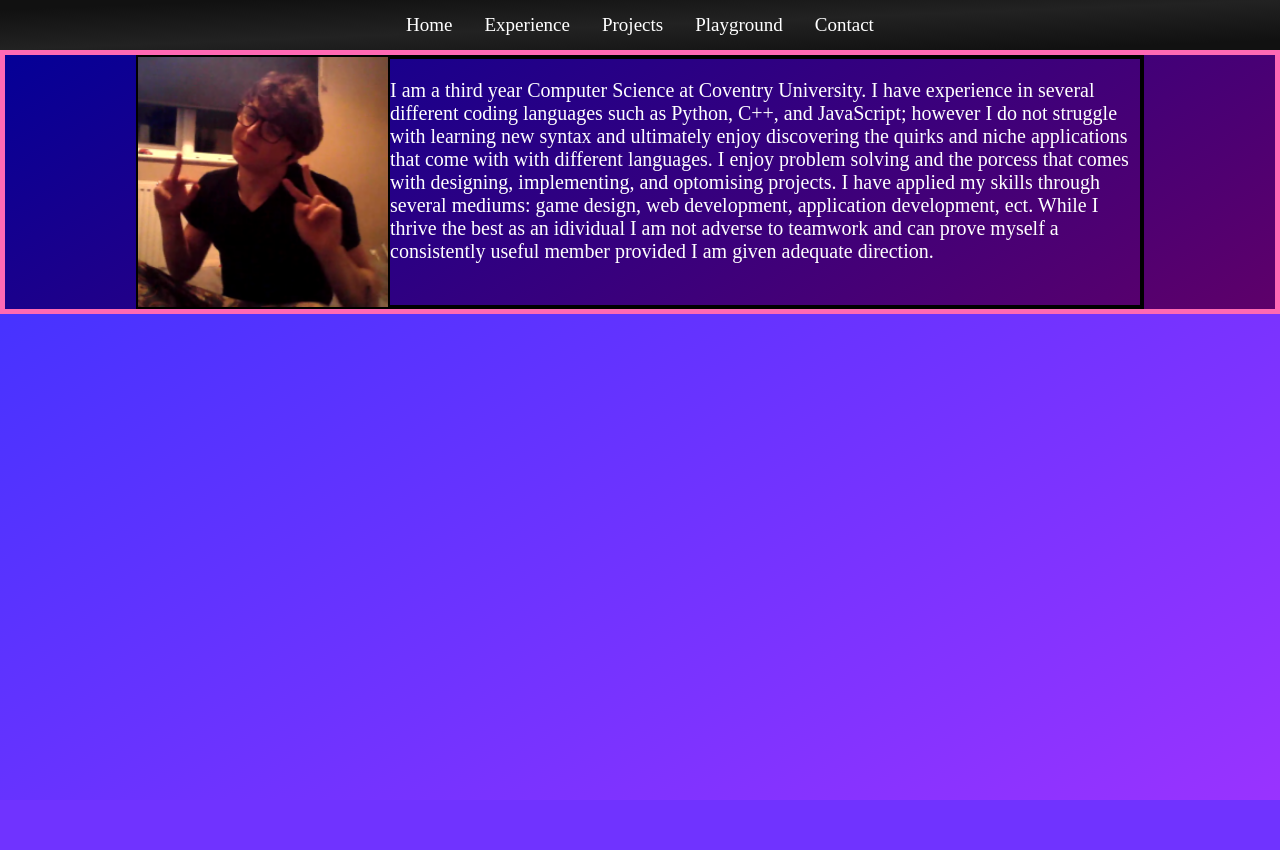
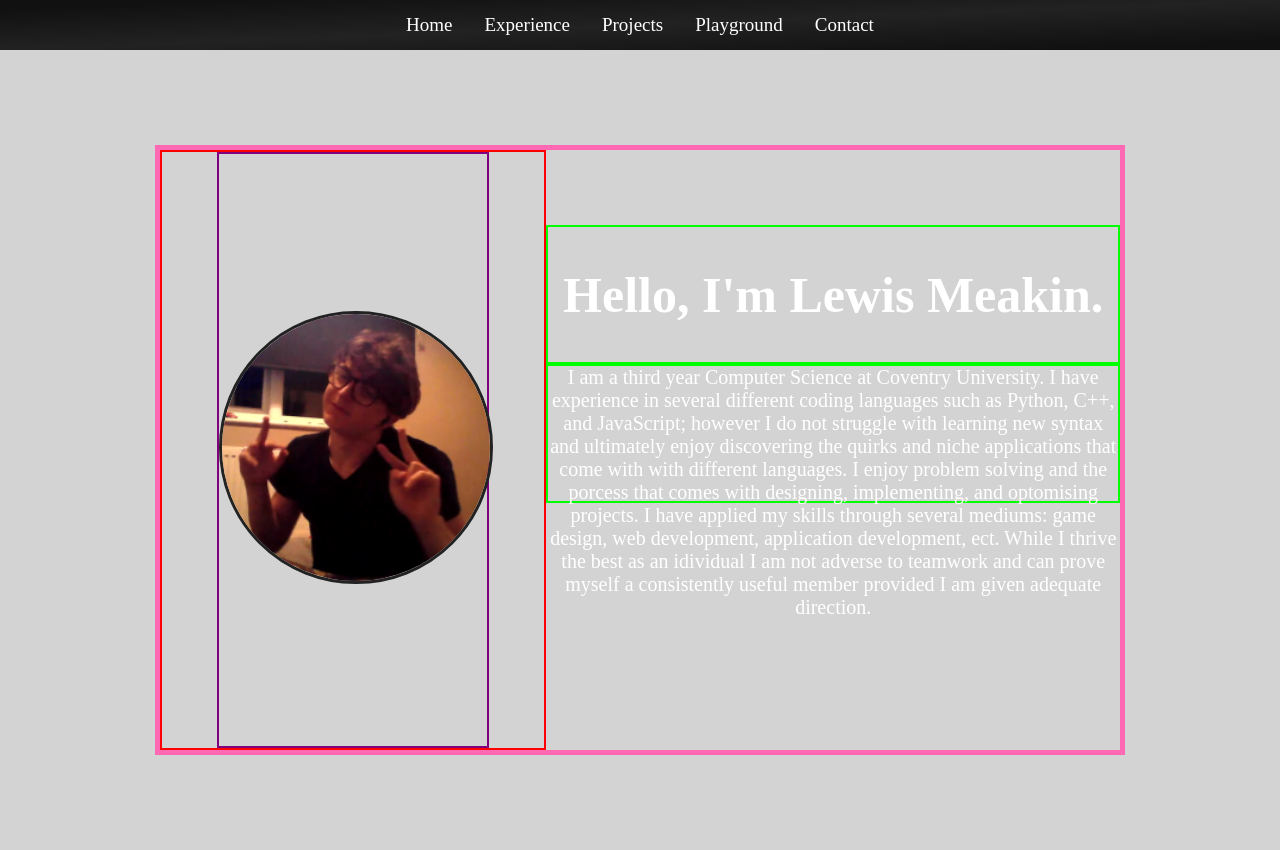
Before and after one commit to Meakinl2/Personal-Website, a Flask app: page / in a window 1280 px wide. Before the commit the page ends 800 px from the top, so only its background shows below. Run offline with Flask 3, Linux system fonts and the light colour scheme.

Commit message:
04/09/25 Working on Home Page

```diff
--- a/static/css/homepage.css
+++ b/static/css/homepage.css
@@ -1,95 +1,106 @@
 /* General */
-html,body {
-    height:100%;
-    width:100%;
+
+* {
+    margin: 0;
+    padding: 0;
+    color: white;
+    font-size: 20px;
+}
+
+html, body {
+    min-height: 100dvh;
+    height: 100dvh;
+    width: 100dvw;
 }
 
 body {
-    overflow:auto;
-    margin:0;
-    padding:0;
-    background:linear-gradient(to bottom right,#3333ff 0%,#9933ff 100%);
-    background-repeat:no-repeat;
-}
-
-div {
-    margin:0;
-    padding:0;
-    width:100% - 20px;
-    color:white;
-    font-size:20px;
+    overflow: auto;
+    background: lightgray;
+    background-repeat: no-repeat;
 }
 
 div.page {
-    background:linear-gradient(to bottom right,#000099 0%,#660066 75%);
-    background-repeat:no-repeat;
-    background-attachment:fixed;
+    background: lightgrey;
+    background-repeat: no-repeat;
+    background-attachment: fixed;
 }
 
 
-/* Page Title */
-div#title-box {
-    position:relative;
-    height:100%;
-    min-height:100%;
-    background-image:url('/static/images/title_image.jpg');
-    background-size:cover;
+/* About Me */
+div#about-outside {
+    display: flex;
+    justify-content: center;
+    align-items: center;
+    text-align: center;
+    min-height: 100vh;
 }
 
-div#title {
-    color:white;
-    font-size:200px;
-    text-align:center;
+div#about-inside {
+    display: flex;
+    width: 75dvw;
+    min-height: 75dvh;
+    height: 75dvh;
+    border: hotpink solid 5px;
+
 }
 
-/* About Me */
-div#about {
-    display:flex;
-    width:100% - 10px;
-    align-content:center;
-    justify-content:center;
-    border:hotpink solid 5px;
+div#about-left {
+    display: flex;
+    width: 40%;
+    align-content: center;
+    justify-content: center;
+    border: red solid 2px;
 }
 
-div#about-center {
-    display:flex;
-    justify-self:center;
-    align-self:center;
-    align-content:center;
-    border:black solid 2px;
+div#about-image {
+    width: 70%;
+    align-content: center;
+    justify-content: center;
+    border: purple solid 2px;
 }
 
-img#about-image {
-    position:relative;
-    height:250px;
-    width:250px;
+div#about-image img{
+    width: 100%;
+    aspect-ratio: 1 / 1;
+    object-fit: cover;
+    border: #222 solid 3px;
+    border-radius: 50%;
 }
 
-div#about-info {
-    display:flex;
-    width:750px;
-    border:black solid 2px;
+
+div#about-right {
+    width: 60%;
+    align-content: center;
+    justify-content: center;
 }
 
-div#education {
-    height:500px
+div#about-right-inside {
+    height: 75%
 }
 
-div#career {
-    height:500px
+div#about-right-top {
+    height: 30%;
+    border: lime solid 2px;
+    align-content: center;
 }
 
-div#contact {
-    height:250px;
-    background:linear-gradient(to bottom right,#111 10%,#222 25%,#222 75%,#111 90%)
+div#about-right-middle {
+    height: 40%;
+    border: olive solid 2px;
 }
 
-div.hollow-circle {
-    display:flex;
-    z-index:1;
-    height:200px;
-    width:200px;
-    border:#660066 solid 25px;
-    background-color:linear-gradient(to bottom right,purple 0%, pink 100%);
-    border-radius:50%;
+div#about-right-bottom {
+    height: 30%;
+    border: lime solid 2px;
+
 }
+
+
+div#about-info {
+
+}
+
+
+h1 {
+    font-size: 50px;
+}
--- a/templates/homepage.html
+++ b/templates/homepage.html
@@ -14,9 +14,21 @@
                 {% include "navbar.html" %}
             </div>
 
-            <div id="about">
-                <div id="about-center">
-                    <img id="about-image" src="{{url_for('static',filename='images/me.jpg')}}">
+            <div id="about-outside">
+                <div id="about-inside">
+
+                    <div id="about-left">
+                        <div id="about-image">
+                            <img src="{{url_for('static',filename='images/me.jpg')}}">
+                        </div>
+                    </div>
+
+                    <div id="about-right">
+                        <div id="about-right-inside">
+                            <div id="about-right-top">
+                                <h1>Hello, I'm Lewis Meakin.</h1>
+                            </div>
+                            <div id="about-right-bottom">
                                 <div id="about-info">
                                     <p> I am a third year Computer Science at Coventry University. I have experience in several different coding languages
                                         such as Python, C++, and JavaScript; however I do not struggle with learning new syntax and ultimately enjoy discovering
@@ -28,6 +40,10 @@
                                 </div>
                             </div>
                         </div>
+                    </div>
+
+                </div>
+            </div>
 
     </body>
 
```
Also changed, not shown: static/css/playground.css (line endings or trailing spaces). Lines whose indentation alone changed are shown as unchanged.
